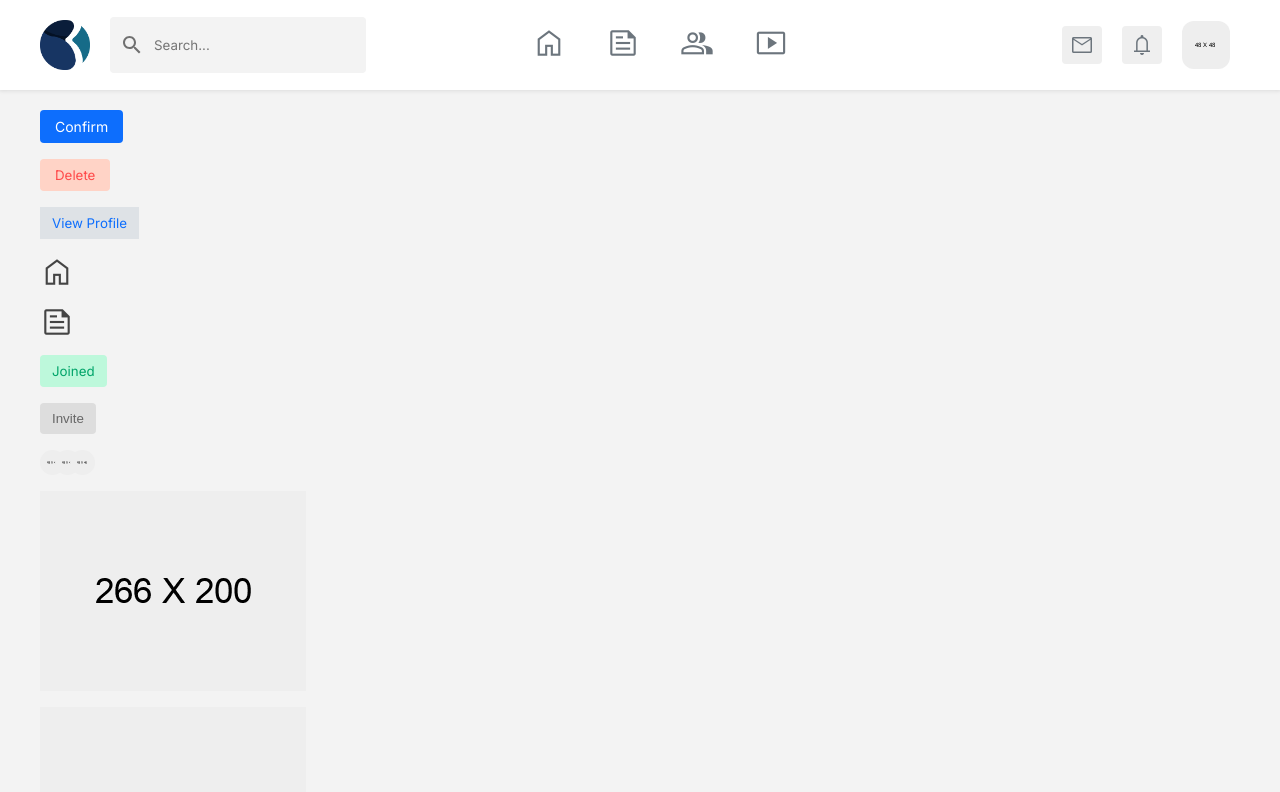
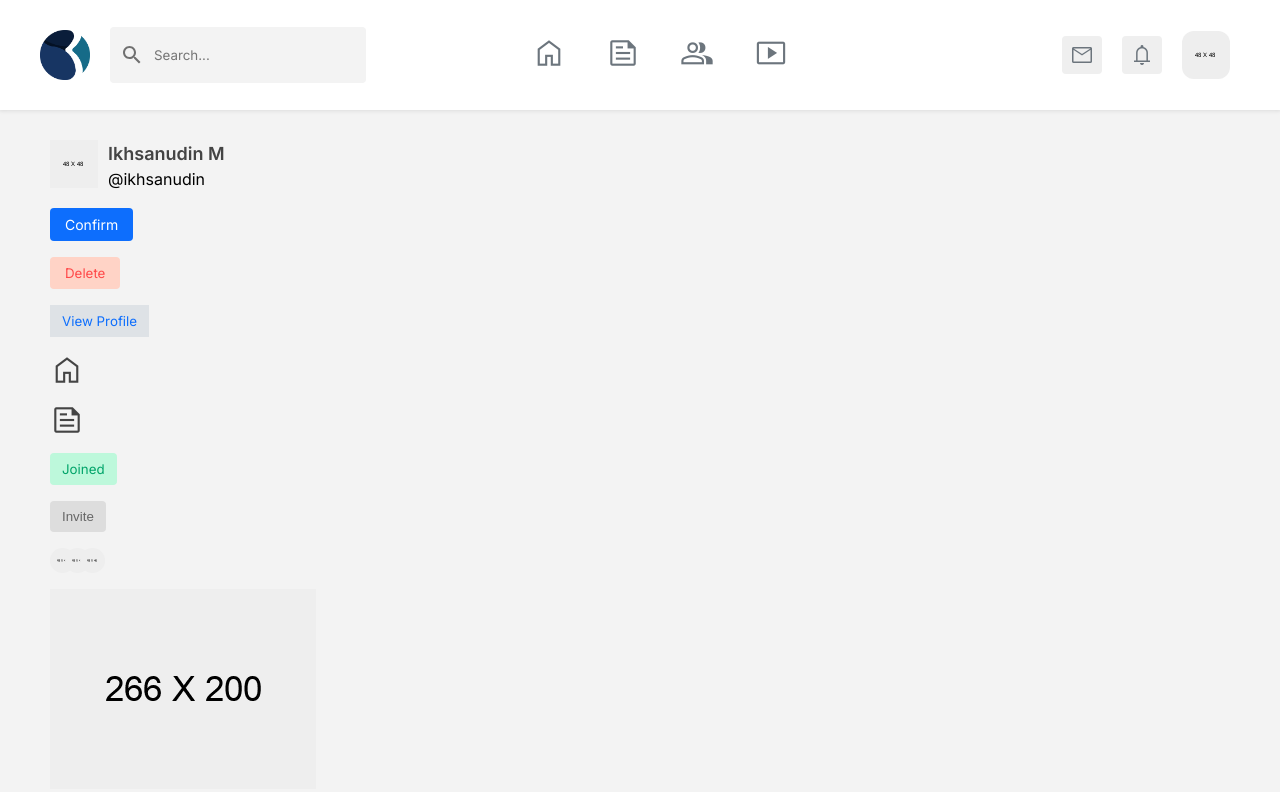
Before and after one commit to Haris-mlna/andaru-partners, a React (Create React App) app: page / in a window 1280 px wide. Shown: the top 792 px of the page. Built offline with nearby package versions, Linux system fonts and the light colour scheme.

Commit message:
Revision

```diff
--- a/src/components/Atom/text/text.jsx
+++ b/src/components/Atom/text/text.jsx
@@ -1,17 +1,17 @@
 import styles from './text.module.css'
 
-const Ptag16 = ({text}) => {
+const Ptag16 = ({text , new_className}) => {
     return <p className={styles.tagP16}>{text}</p>
 }
-const Ptag18 = ({text}) => {
-    return <p className={styles.tagP18}>{text}</p>
+const Ptag18 = ({text , new_className}) => {
+    return <p className={`${styles.tagP18} ${new_className}`}>{text}</p>
 }
 
-const Atag181 = ({text, link}) => {
+const Atag181 = ({text, link, new_className}) => {
     return <a href={link}  className={styles.tagA181}>{text}</a>
 }
 
-const Atag182 = ({text ,link}) => {
+const Atag182 = ({text ,link , new_className}) => {
     return <a href={link} className={styles.tagA181}>{text}</a>
 }
 
--- a/src/components/Organism/navbar/navbar.module.css
+++ b/src/components/Organism/navbar/navbar.module.css
@@ -4,6 +4,7 @@
   justify-content: center;
   background-color: var(--bs-white);
   box-shadow: var(--box-shadow-sm);
+  padding: 10px;
 }
 
 .nav {
--- a/src/components/Organism/sidebar/sidebar.jsx
+++ b/src/components/Organism/sidebar/sidebar.jsx
@@ -1,13 +1,24 @@
-import styles from './sidebar.module.css'
+import { AvatarSidebar } from "../../Atom/image-placeholder/image-placeholder";
+import { Atag181, Ptag18 } from "../../Atom/text/text";
+import styles from "./sidebar.module.css";
 
 const Sidebar = () => {
   return (
     <>
-    <div className={styles.sidebar}>
-
-    </div>
+      <div className={styles.sidebar}>
+        <div className={styles.top}>
+          <div>
+            <AvatarSidebar />
+          </div>
+          <div className={styles.info}>
+            <Atag181 text={"Ikhsanudin M"} />
+            <Ptag18 new_className={styles.ptag18} text={"@ikhsanudin"}/>
+          </div>
+        </div>
+        <div className={styles.bottom}></div>
+      </div>
     </>
-  )
-}
+  );
+};
 
 export default Sidebar;
--- a/src/components/Organism/sidebar/sidebar.module.css
+++ b/src/components/Organism/sidebar/sidebar.module.css
@@ -0,0 +1,19 @@
+/*=============================
+TOP SCT
+==============================*/
+
+.top {
+  display: flex ;
+}
+
+.info {
+  display: flex;
+  justify-content: center;
+  flex-direction: column;
+  margin-left: 10px;
+}
+
+.ptag18 {
+  margin: 0;
+  margin-top: 5px;
+}
--- a/src/pages/home/home.js
+++ b/src/pages/home/home.js
@@ -22,6 +22,7 @@ import {
 import { IconsFA } from "../../components/Atom/icons/icons.jsx";
 import styles from "./home.module.css";
 import Navbar from "../../components/Organism/navbar/navbar.jsx";
+import Sidebar from "../../components/Organism/sidebar/sidebar.jsx";
 
 const Home = () => {
 
@@ -31,11 +32,12 @@ const Home = () => {
     <div className={styles.pages}>
       <Navbar />
       <div className={styles.content}>
+        <Sidebar/>
         <ButtonPrimary text={"Confirm"} />
         <ButtonDanger text={"Delete"} />
         <ButtonView text={"View Profile"} />
-        <IconsFA title={"home"} />
-        <IconsFA title={"feed"} />
+        <IconsFA title={"home"} new_className={''} size={'large'} />
+        <IconsFA title={"feed"} new_className={''} size={'large'} />
         <ButtonJoined text={"Joined"} />
         <ButtonInvite text={"Invite"} />
         <TigaRoda/>
--- a/src/pages/home/home.module.css
+++ b/src/pages/home/home.module.css
@@ -13,6 +13,7 @@
   align-items: flex-start;
   max-width: 1200px;
   margin-top: 20px;
+  padding: 10px;
   gap: 1rem;
 }
 
```
